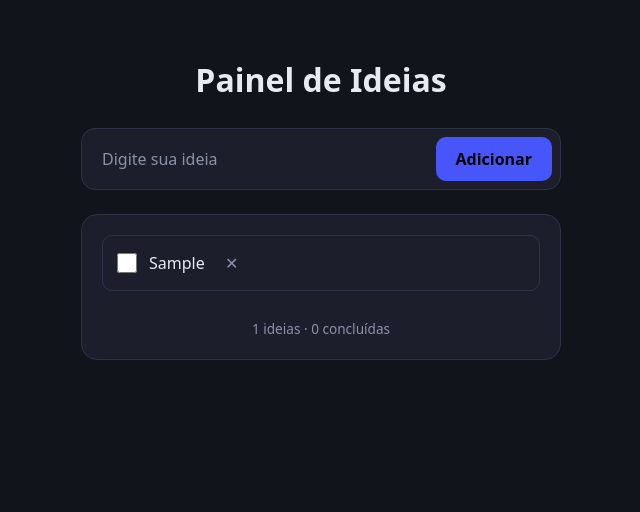
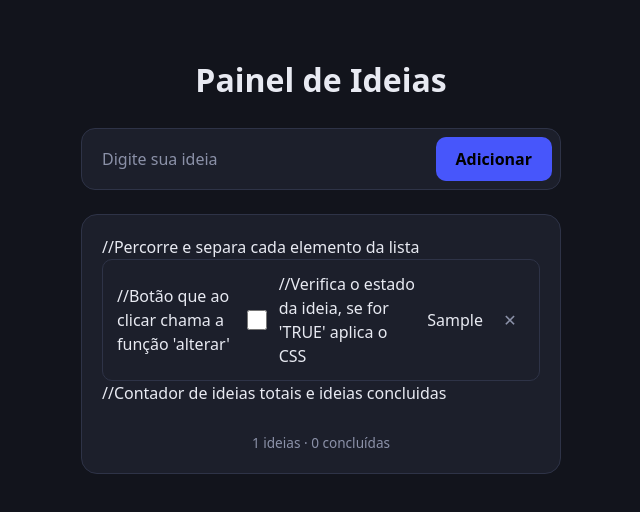
Before and after one commit to Daniele-Dionisio/Painel_Ideias, a React (Vite) app: page / in a window 1280 px wide. Both pictures are taken after typing "Sample" into the empty fields and a click on the button "Adicionar". Shown: the top 512 px of the page, without its empty margins (319-959 px from the left). Built offline with nearby package versions, Linux system fonts and the light colour scheme.

Commit message:
Adição de comentários no código

```diff
--- a/src/App.jsx
+++ b/src/App.jsx
@@ -1,22 +1,26 @@
 import { useState } from 'react'
 
+function App() {
 
-function App() {
+  //O useState permite que a const guarde uma informação e seja atualizado
   const [ideias, setIdeias] = useState([]);
   const [novaIdeia, setNovaIdeia] = useState("");
   const [erro, setErro] = useState("");
 
-  function Adicionar(event) {
-    event.preventDefault();
+  function adicionar(event) {
+    event.preventDefault();   //Impede que o navegador recarregue
+
+    //Verifica se a ideia está vazia
     if (!novaIdeia.trim()) {
       setErro("Digite sua ideia antes de adicionar.");
       return;
     }
 
+    // Estrutura de cada ideia
     const ideia = {
-      id: Date.now(),
-      texto: novaIdeia.trim(),
-      feita: false
+      id: Date.now(), //Cria um id com base no horario do momento
+      texto: novaIdeia.trim(),   //Armazena o texto da ideia
+      feita: false    //Armazena o estado da ideia, se ela foi concluida ou não
     }
 
     setIdeias([...ideias, ideia]);
@@ -26,6 +30,7 @@ function App() {
 
   function alterar(id) {
     setIdeias(
+      //Percorre ideia por ideia até encontrar qual atende a condição e altera o seu estado
       ideias.map((ideia) => {
         if (ideia.id === id) {
           return {
@@ -41,9 +46,12 @@ function App() {
 
   function remover(id) {
     setIdeias(
+      //Filtra as ideias excluindo as que não atendem a condição
       ideias.filter((ideia) => ideia.id !== id)
     )
   }
+
+  //Lê o total de ideias e depois filtra as com o estado 'TRUE'
   const total = ideias.length
   const concluidas = ideias.filter(
     (ideia) => ideia.feita).length;
@@ -53,9 +61,9 @@ function App() {
     <>
       <h1>Painel de Ideias</h1>
 
-
-      <form onSubmit={Adicionar}>
+      <form onSubmit={adicionar}>
         <input
+        //Pega o que o usuário digitou e atualiza 'novaIdeia'
           type="text"
           placeholder="Digite sua ideia"
           value={novaIdeia}
@@ -70,36 +78,36 @@ function App() {
         </button>
       </form>
 
-     <div id='erro'> {erro && <p>{erro}</p>} </div>
+      <div id='erro'> {erro && <p>{erro}</p>} </div>
 
       <section id='caixa'>
 
-
+        //Percorre e separa cada elemento da lista
         {ideias.map((ideia) => (
           <div id='item' key={ideia.id}>
+            //Botão que ao clicar chama a função 'alterar'
             <input type="checkbox"
               checked={ideia.feita}
               onChange={() => alterar(ideia.id)}
             />
 
+            //Verifica o estado da ideia, se for 'TRUE' aplica o CSS
             <span className={ideia.feita ? "concluida" : ""}>
               {ideia.texto}
             </span>
 
-             <button type="button" id='BotaoRemover' onClick={() => remover (ideia.id)}> ✕ </button>
-
-
+            <button type="button" id='BotaoRemover' onClick={() => remover(ideia.id)}> ✕ </button>
           </div>
         ))}
+
+        //Contador de ideias totais e ideias concluidas
         <footer>
-              {`${total} ideias · ${concluidas} concluídas`}
-            </footer>
+          {`${total} ideias · ${concluidas} concluídas`}
+        </footer>
+
       </section>
 
-
     </>
-
-
   )
 }
 export default App;
--- a/src/index.css
+++ b/src/index.css
@@ -117,7 +117,7 @@ form button:hover {
   border-radius: 10px;
 }
 
-#Item.feita {
+#item.feita {
   border-left-color: var(--ok);
   opacity: 0.75;
 }
```
